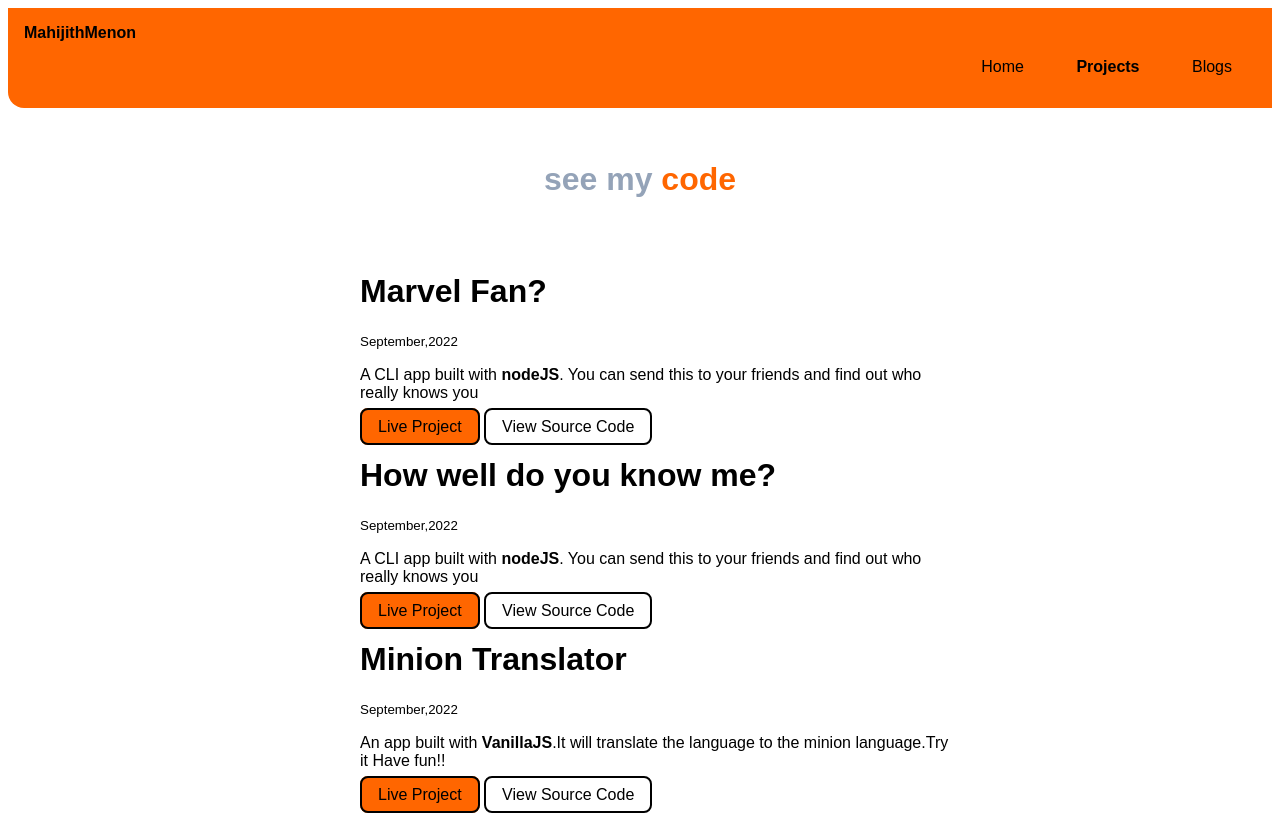
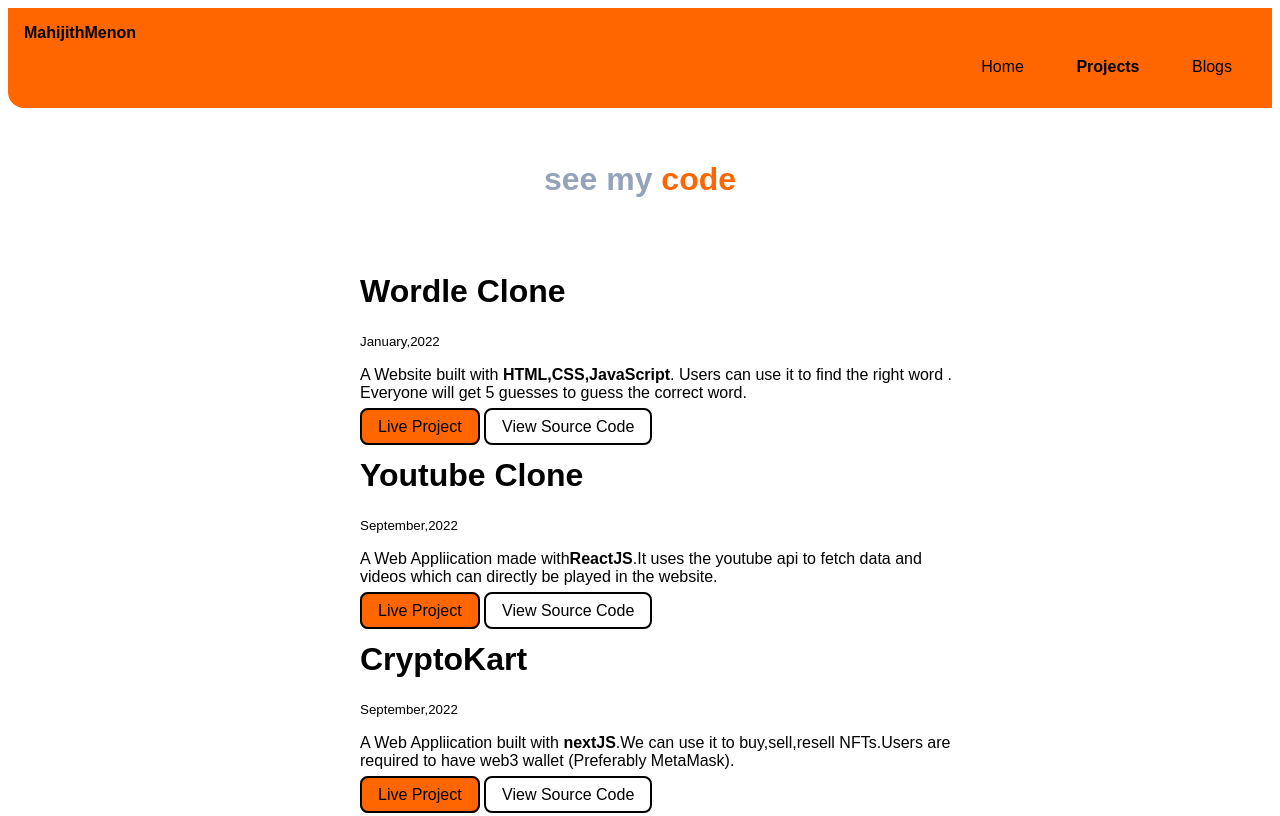
Before and after one commit to MahijithMenon/MahijithMenon-website, a plain HTML site: page projects.html in a window 1280 px wide. Shown: the top 816 px of the page. Drawn offline with Linux system fonts and the light colour scheme.

Commit message:
added new projects

```diff
--- a/projects.html
+++ b/projects.html
@@ -28,6 +28,36 @@
     </header>
     <!-- <ol reversed style="list-style: none;" > -->
     <ol style="list-style: none;" >
+        <li>
+            <div class="container container-center">
+          <h1>Wordle Clone</h1>
+          <small>January,2022</small>
+          <p>A Website built with <strong>HTML,CSS,JavaScript</strong>. Users can use it to find the right word . Everyone will get 5 guesses to guess the correct word.</p>
+
+          <a class="link link-primary" href="https://wordle-mahijithnenon.netlify.app/">Live Project</a>
+          <a class="link link-secondary" href="https://github.com/MahijithMenon/Wordle-Clone">View Source Code</a>
+            </div>
+        </li>
+        <li>
+            <div class="container container-center">
+          <h1>Youtube Clone</h1>
+          <small>September,2022</small>
+          <p>A Web Appliication made with<strong>ReactJS</strong>.It uses the youtube api to fetch data and videos which can directly be played in the website.</p>
+
+          <a class="link link-primary" href="https://youtubeclone-mahijithmenon.netlify.app/">Live Project</a>
+          <a class="link link-secondary" href="https://github.com/MahijithMenon/Youtube-clone">View Source Code</a>
+            </div>
+        </li>
+        <li>
+            <div class="container container-center">
+          <h1>CryptoKart</h1>
+          <small>September,2022</small>
+          <p>A Web Appliication built with <strong>nextJS</strong>.We can use it to buy,sell,resell NFTs.Users are required to have web3 wallet (Preferably MetaMask).</p>
+
+          <a class="link link-primary" href="http://crypto-kart.vercel.app/">Live Project</a>
+          <a class="link link-secondary" href="https://github.com/MahijithMenon/CryptoKart">View Source Code</a>
+            </div>
+        </li>
         <li>
             <div class="container container-center">
           <h1>Marvel Fan?</h1>
```
